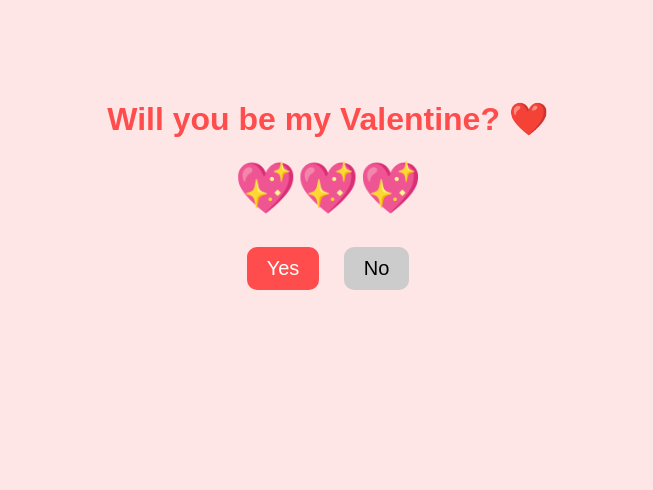
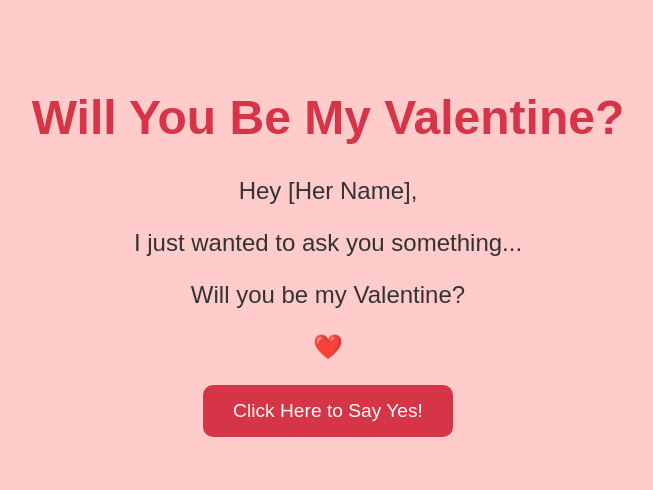
Before and after one commit to CRONOS1967/valentine-website, a plain HTML site: page index_gpt.html in a window 1280 px wide. Shown: the whole page, without its empty margins (312-965 px from the left). Drawn offline with Linux system fonts and the light colour scheme.

Commit message:
Update index_gpt.html

```diff
--- a/index_gpt.html
+++ b/index_gpt.html
@@ -3,63 +3,53 @@
 <head>
     <meta charset="UTF-8">
     <meta name="viewport" content="width=device-width, initial-scale=1.0">
-    <title>Be My Valentine?</title>
+    <title>Will You Be My Valentine?</title>
     <style>
         body {
-            font-family: Arial, sans-serif;
+            font-family: 'Arial', sans-serif;
+            background-color: #ffcccb;
             text-align: center;
-            background-color: #ffe6e6;
-            margin: 0;
-            padding: 0;
-        }
-        .container {
-            margin-top: 100px;
+            padding: 50px;
         }
         h1 {
-            color: #ff4d4d;
+            color: #d63447;
+            font-size: 3em;
         }
-        .heart {
-            font-size: 50px;
-            color: #ff4d4d;
-        }
-        .buttons {
-            margin-top: 20px;
+        p {
+            color: #333;
+            font-size: 1.5em;
         }
         button {
-            font-size: 20px;
-            padding: 10px 20px;
-            margin: 10px;
+            background-color: #d63447;
+            color: white;
             border: none;
+            padding: 15px 30px;
+            font-size: 1.2em;
             cursor: pointer;
             border-radius: 10px;
         }
-        .yes {
-            background-color: #ff4d4d;
-            color: white;
+        button:hover {
+            background-color: #ff6f61;
         }
-        .no {
-            background-color: #ccc;
-        }
-        .no:hover {
-            position: absolute;
-            left: calc(50% - 50px + (Math.random() * 200px - 100px));
-            top: calc(50% - 25px + (Math.random() * 200px - 100px));
+        .heart {
+            color: #d63447;
+            font-size: 2em;
         }
     </style>
+</head>
+<body>
+    <h1>Will You Be My Valentine?</h1>
+    <p>Hey <span id="name">[Her Name]</span>,</p>
+    <p>I just wanted to ask you something...</p>
+    <p>Will you be my Valentine?</p>
+    <p>❤️</p>
+    <button onclick="askValentine()">Click Here to Say Yes!</button>
+
     <script>
-        function sayYes() {
-            document.body.innerHTML = "<h1>Yay! ❤️ Can't wait for our Valentine's Day! 💕</h1>";
+        function askValentine() {
+            alert("Yay! I'm so happy you said yes! ❤️");
+            document.body.innerHTML = "<h1>She Said Yes! ❤️</h1><p class='heart'>❤️❤️❤️</p>";
         }
     </script>
-</head>
-<body>
-    <div class="container">
-        <h1>Will you be my Valentine? ❤️</h1>
-        <div class="heart">💖💖💖</div>
-        <div class="buttons">
-            <button class="yes" onclick="sayYes()">Yes</button>
-            <button class="no">No</button>
-        </div>
-    </div>
 </body>
 </html>
```
